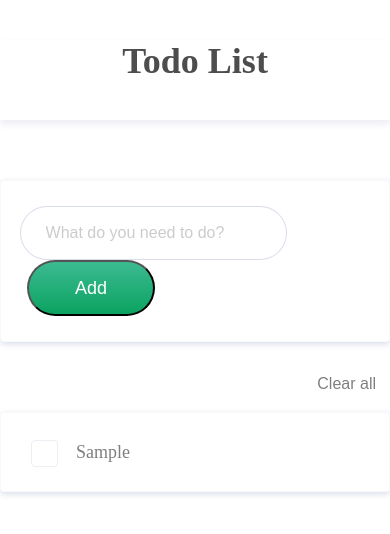
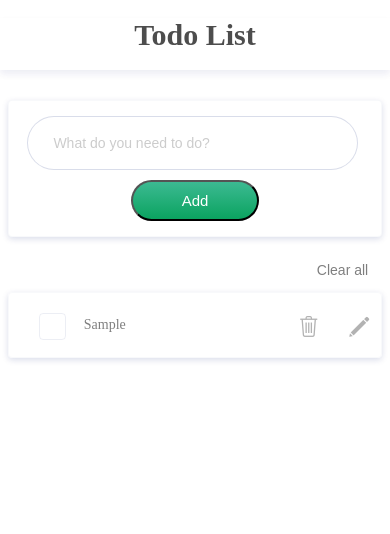
Before and after one commit to alexapplecider/myTrainings, a plain HTML site: page docs/toDo.html in a window 390 px wide. Both pictures are taken after typing "Sample" into the empty fields and a click on the button "Add". Drawn offline with Linux system fonts and the light colour scheme.

Commit message:
add mobile @media

```diff
--- a/docs/bundle.js
+++ b/docs/bundle.js
@@ -104,6 +104,7 @@ window.onload = function () {
                 localStorage.setItem("todo", JSON.stringify(arrItems));
             };
             input.setAttribute("type", "text");
+            input.value = label.innerText;
             input.classList.add("edit-input");
             label.style.display = "none";
             function changeItem(arr, number, str) {
--- a/docs/css/style.css
+++ b/docs/css/style.css
@@ -8,13 +8,6 @@ body {
   margin: 0 auto;
   text-align: center;
 }
-
-
-/* .container {
-  width: 100%;
-  max-width: 800px;
-  margin: 0 auto;
-} */
 
 .todo-list {
   max-width: 630px;
@@ -29,7 +22,6 @@ h1 {
   margin-top: 40px;
   padding-bottom: 38px;
   color: #212121;
-  /* font-family: ". SF NS Display"; */
   font-size: 36px;
   text-align: center;
   box-shadow: 0 4px 8px rgba(5, 30, 113, 0.1);
@@ -48,7 +40,10 @@ h1 {
 
 #main-input {
   border: 1px solid black;
-  width: 68%;
+  /* width: 68%; */
+  width: calc(100% - 173px);
+  /* min-width: 420px; */
+  min-width: 226px;
   padding-left: 25px;
   border-radius: 30px;
   border: 1px solid rgba(5, 30, 113, 0.15);
@@ -134,7 +129,8 @@ h1 {
 }
 .item > .buttons {
   position: absolute;
-  width: 120px;
+  /* width: 120px; */
+  width: auto;
   top: 16px;
   right: 10px;
   z-index: 1;
@@ -172,13 +168,12 @@ h1 {
 }
 #btn-delete:hover {
   background-image: url(../img/trash-hover.png);
-  /* background-color: #25af79; */
 }
 
 #btn-save {
   position: absolute;
   top: 8px;
-  right: 26px;
+  right: 60px;
 }
 
 #btn-save::before {
@@ -198,11 +193,11 @@ h1 {
 }
 
 #btn-edit {
+  margin-right: 0;
   background-image: url(../img/edit.png);
 }
 #btn-edit:hover {
   background-image: url(../img/edit-hover.png);
-  /* background-color: #25af79;   */
 }
 
 
@@ -232,7 +227,6 @@ input[type=checkbox]:checked + label::after {
 
 .edit-input {
   width: 68%;
-  /* margin-bottom: 13px; */
   padding-left: 25px;
   border-radius: 30px;
   border: 1px solid rgba(5, 30, 113, 0.15);
@@ -240,3 +234,70 @@ input[type=checkbox]:checked + label::after {
   line-height: 30px;
   outline: none;
 }
+
+@media(max-width: 640px) {
+  h1 {
+    margin-top: 18px;
+    padding-bottom: 18px;
+    font-size: 30px;
+  }
+  .main-input-block {
+    margin-left: 2%;
+    margin-right: 2%;
+    margin-bottom: 55px;
+    padding: 15px 4.767%;
+  }
+  #main-input {
+    font-size: 14px;
+  }
+  #btn-ok {
+    font-size: 15px;
+  }
+  #btn-clear {
+    bottom: -43px;
+    font-size: 14px;
+  }
+  .todo-list {
+    padding-top: 30px;
+  }
+  .item {
+    margin-left: 2%;
+    margin-right: 2%;
+    padding-top: 20px;
+    padding-bottom: 20px;
+  }
+  .item button {
+    display: inline-block;
+  }
+  .item > .buttons {
+    top: 12px;
+    right: 0;
+  }
+  .item > label {
+    font-size: 14px;
+  }
+  #btn-save::before {
+    top: 2px;
+    left: 30px;
+  }
+}
+
+@media(max-width: 460px) {
+  #main-input {
+    width: 90%;
+  }
+  #btn-ok {
+    margin-top: 10px;
+    margin-left: calc(50% - 64px);
+    line-height: 35px;
+  }
+  #btn-delete {
+    margin-right: 0;
+  }
+  .item > label {
+    width: 54%;
+  }
+  .item > .buttons {
+    width: auto;
+  }
+}
```
Also changed, not shown: 2 other files.
